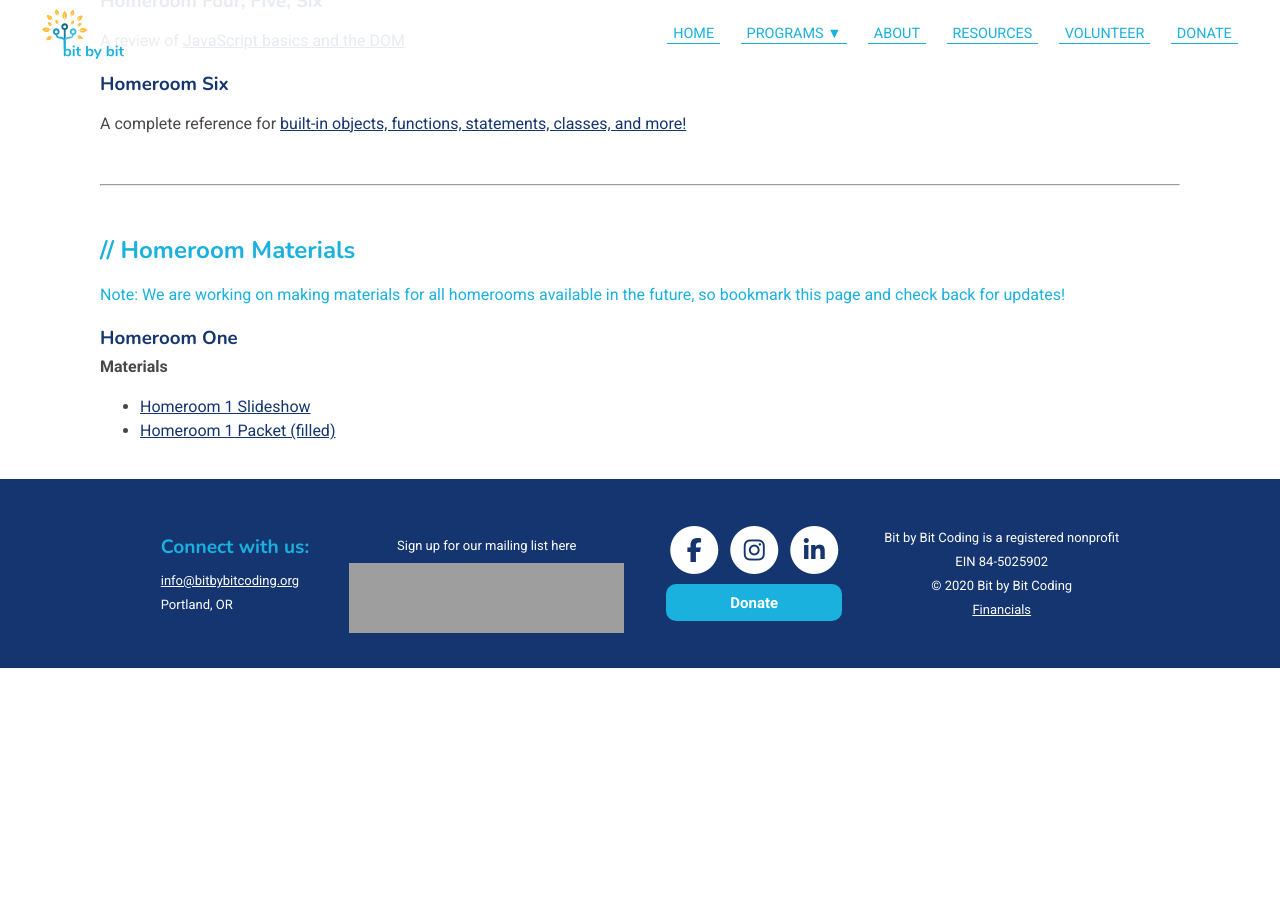
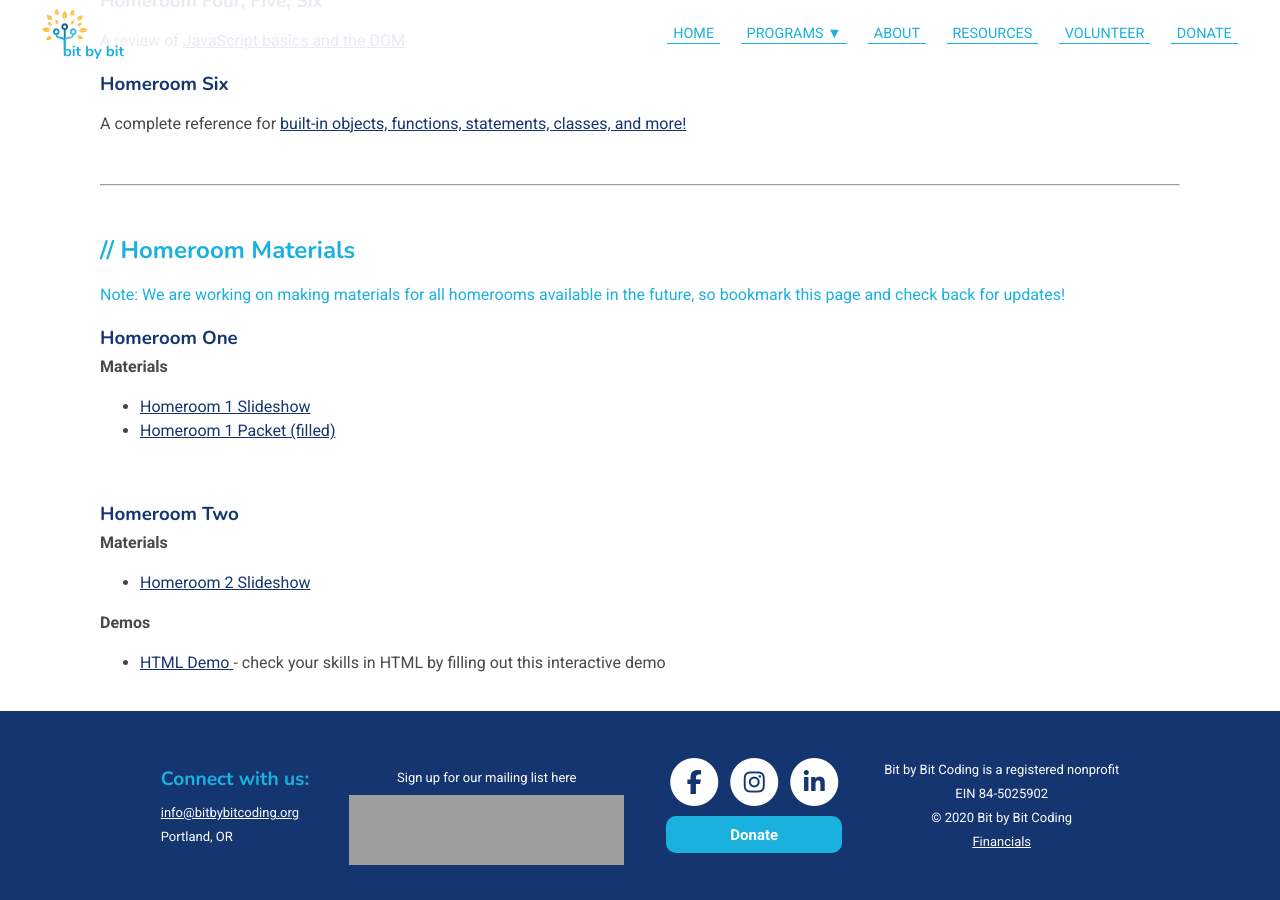
Before and after one commit to bit-by-bit-coding/bxb-website, a Jekyll site: the page built from ffresources.html, in a window 1280 px wide and 900 px high, scrolled down 941 px. Built offline with Jekyll 4.4.1, drawn with Linux system fonts in a browser that asks for light colours; nearby versions of some CDN libraries; before the commit the page ends 1609 px from its top, so only the background shows below that; grey boxes are pictures that could not be loaded.

Commit message:
adding homeroom 2 material

```diff
--- a/ffresources.html
+++ b/ffresources.html
@@ -100,6 +100,24 @@ style: resources.css
                         </a>
                     </li>
                 </ul>
+                <br>
+                <h3>Homeroom Two</h3>
+                <strong>Materials</strong>
+                <ul>
+                    <li>
+                        <a href="https://drive.google.com/file/d/11TazGHoTQyCPOW4iUYHrxxp9YbomwAhy/view?usp=sharing">
+                            Homeroom 2 Slideshow
+                        </a>
+                    </li>
+                </ul>
+                <strong>Demos</strong>
+                <ul>
+                    <li>
+                        <p><a href="https://bit-by-bit-coding.github.io/interactive-tutorials/DEMO2.html">
+                            HTML Demo
+                        </a> - check your skills in HTML by filling out this interactive demo</p>
+                    </li>
+                </ul>
             </div>
         </div>
     </div>
```
